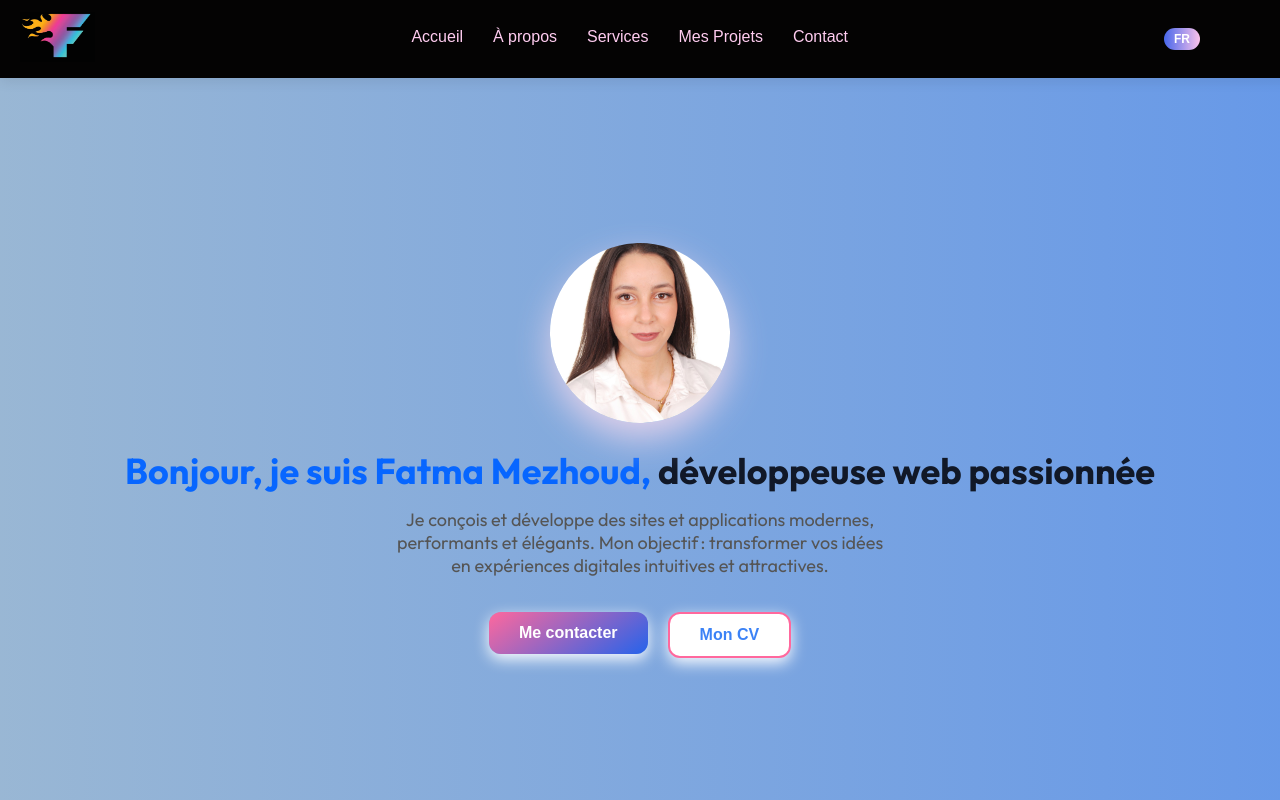
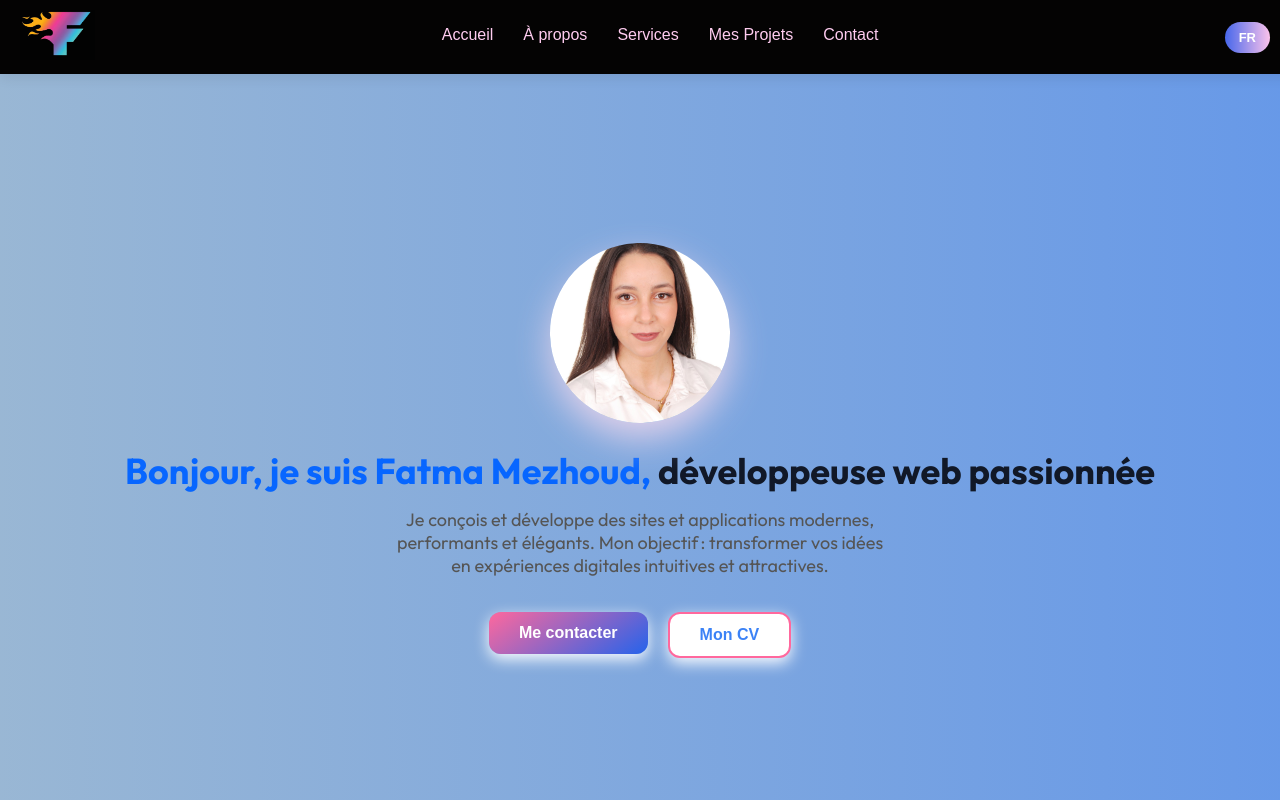
Before and after one commit to fatmamezhoud/fatma-portfolio, a React (Vite) app: page / in a window 1280 px wide. Shown: the top 800 px of the page. Built offline with nearby package versions, Linux system fonts and the light colour scheme.

Commit message:
Modifications navbar et styles

```diff
--- a/src/Components/Navbar/Navbar.css
+++ b/src/Components/Navbar/Navbar.css
@@ -1,7 +1,7 @@
 /* Navbar container */
 .navbar {
   width: 100%;
-  max-width: 100vw; /* empêche dépassement écran */
+  max-width: 100vw;
   background-color: #040303;
   box-shadow: 0 4px 12px rgba(0,0,0,0.08);
   position: fixed;
@@ -11,15 +11,13 @@
   display: flex;
   align-items: center;
   justify-content: space-between;
-  padding: 12px 20px;
+  padding: 10px 20px;
   font-family: 'Poppins', sans-serif;
   transition: all 0.3s ease;
-  perspective: 1000px;
-  flex-wrap: wrap; /* pour mobile */
-  overflow-x: hidden; /* empêche débordement horizontal */
+  flex-wrap: wrap;
+  overflow-x: hidden;
 }
 
-/* Logo */
 .navbar-logo img {
   height: 50px;
   cursor: pointer;
@@ -30,17 +28,20 @@
   transform: scale(1.05) rotateY(10deg);
 }
 
-/* Menu */
+.navbar-left {
+  display: flex;
+  align-items: center;
+  gap: 15px;
+}
+
 .nav-menu {
   display: flex;
-  flex: 1 1 auto;
   justify-content: center;
   align-items: center;
   gap: 30px;
   list-style: none;
   margin: 0;
   padding: 0;
-  flex-wrap: wrap;
 }
 
 .nav-menu li a {
@@ -50,8 +51,6 @@
   font-size: 16px;
   display: inline-block;
   transition: transform 0.4s ease, text-shadow 0.4s ease;
-  transform-style: preserve-3d;
-  backface-visibility: hidden;
 }
 
 .nav-menu li a:hover {
@@ -74,50 +73,98 @@
   width: 100%;
 }
 
-/* Wrapper pour bouton langue */
 .lang-wrapper {
-  flex-shrink: 0;       /* empêche le bouton de s’étirer */
-  display: flex;
-  align-items: center;
-  max-width: 100%;      /* ne dépasse jamais l’écran */
-  overflow: hidden;
-  margin-right: 100px;    /* décale le bouton un peu vers la gauche */
+ margin-right: 30px; /* ajuste selon le besoin */
 }
 
-/* Bouton langue */
 .lang-toggle {
   background: linear-gradient(90deg, #4767eb, #fbc2eb);
   color: #fff;
   border: none;
   border-radius: 20px;
-  padding: 4px 10px;    /* compact */
+  padding: 8px 14px;
   font-weight: 600;
-  font-size: 12px;
+  font-size: 13px;
   cursor: pointer;
-  white-space: nowrap;  /* empêche texte de passer à la ligne */
-  transition: transform 0.3s ease, box-shadow 0.3s ease;
-  max-width: 100%;
-  text-overflow: ellipsis; /* coupe si texte trop long */
 }
 
-.lang-toggle:hover {
-  transform: scale(1.05);
-  box-shadow: 0 0 10px rgba(75, 0, 130, 0.3);
+.hamburger {
+  display: none;
+  cursor: pointer;
+  z-index: 1100;
 }
 
-/* Responsive mobile */
+/* Mobile */
 @media (max-width: 768px) {
-  .nav-menu {
-    display: none; /* menu caché sur mobile */
+  /* Navbar flex : logo à gauche, menu + langue à droite */
+  .navbar {
+    display: flex;
+    align-items: center;
+    justify-content: space-between;
+    padding: 9px 20px;
+
+
   }
 
+  .navbar-left {
+    display: flex;
+    align-items: center;
+  }
+
+  .navbar-right {
+    display: flex;
+    align-items: center;
+    gap: 10px;
+    z-index: 1101; /* toujours au-dessus du menu */
+  }
+
+  /* Hamburger */
+  .hamburger {
+    display: block;
+    cursor: pointer;
+    z-index: 1101;
+  }
+
+  /* Langue */
   .lang-wrapper {
-    justify-content: flex-end;
-    margin-top: 5px;
+    margin-right: 27px; /* décale un peu le bouton à gauche du hamburger */
   }
 
   .lang-toggle {
-    padding: 3px 6px;  /* encore plus petit */
-    font-size: 11px;
+    padding: 8px 12px;
+    font-size: 13px;
+    border-radius: 20px;
+    box-shadow: 0 3px 10px rgba(75,0,130,0.3);
+  }
+
+  .lang-toggle:hover {
+    transform: scale(1.05);
+    box-shadow: 0 6px 20px rgba(75,0,130,0.5);
+  }
+
+  /* Menu mobile */
+  .nav-menu {
+    flex-direction: column;
+    align-items: center;
+    justify-content: flex-start;
+    background-color: rgba(4, 3, 3, 0.6); /* menu mobile semi-transparent */
+    position: fixed;
+    top: 64px; /* juste sous la navbar */
+    left: 0;
+    width: 100%;
+    max-width: 100%;
+    max-height: calc(100vh - 64px);
+    padding: 10px 0;
+    z-index: 1000;
+    overflow-y: auto;
+    transform: translateY(-100%);
+    transition: transform 0.3s ease, opacity 0.3s ease;
+    opacity: 0;
+    box-sizing: border-box;
+  }
+
+  .nav-menu.active {
+    transform: translateY(0);
+    opacity: 1;
   }
 }
--- a/src/Components/Navbar/Navbar.jsx
+++ b/src/Components/Navbar/Navbar.jsx
@@ -1,38 +1,69 @@
-import React from 'react';
+import React, { useState } from 'react';
 import './Navbar.css';
 import logo from '../../assets/logoportfolio.png';
 import { useLanguage } from '../../context/LanguageContext';
+import { FaBars, FaTimes } from 'react-icons/fa';
 
 const Navbar = () => {
   const { language, toggleLanguage } = useLanguage();
+  const [isOpen, setIsOpen] = useState(false);
 
-  // Labels du menu selon la langue
   const menuLabels = {
-    FR: ['Accueil', 'À propos', 'Services', 'Mes Projets', 'Contact'],
-    EN: ['Home', 'About', 'Services', 'My Work', 'Contact']
+    FR: [
+      { label: 'Accueil', id: 'hero' },
+      { label: 'À propos', id: 'about' },
+      { label: 'Services', id: 'services' },
+      { label: 'Mes Projets', id: 'mywork' },
+      { label: 'Contact', id: 'contact' }
+    ],
+    EN: [
+      { label: 'Home', id: 'hero' },
+      { label: 'About', id: 'about' },
+      { label: 'Services', id: 'services' },
+      { label: 'My Work', id: 'mywork' },
+      { label: 'Contact', id: 'contact' }
+    ]
   };
 
-  const labels = menuLabels[language];
+  const toggleMenu = () => setIsOpen(!isOpen);
+
+  const handleClick = (id) => {
+    const section = document.getElementById(id);
+    if(section){
+      section.scrollIntoView({ behavior: 'smooth', block: 'start' });
+    }
+    setIsOpen(false);
+  };
 
   return (
     <nav className='navbar'>
+      <div className='navbar-left'>
         <div className='navbar-logo'>
           <img src={logo} alt='Logo Fatma' />
         </div>
+      </div>
 
-      <ul className='nav-menu'>
-        <li><a href="#hero">{labels[0]}</a></li>
-        <li><a href="#about">{labels[1]}</a></li>
-        <li><a href="#services">{labels[2]}</a></li>
-        <li><a href="#mywork">{labels[3]}</a></li>
-        <li><a href="#contact">{labels[4]}</a></li>
+      {/* Menu pour PC */}
+      <ul className={`nav-menu ${isOpen ? 'active' : ''}`}>
+        {menuLabels[language].map(({ label, id }) => (
+          <li key={id}>
+            <a href={`#${id}`} onClick={() => handleClick(id)}>
+              {label}
+            </a>
+          </li>
+        ))}
       </ul>
 
-      {/* Wrapper pour bouton langue */}
+      {/* Hamburger + Langue mobile */}
+      <div className='navbar-right'>
+        <div className='hamburger' onClick={toggleMenu}>
+          {isOpen ? <FaTimes size={24} /> : <FaBars size={24} />}
+        </div>
         <div className='lang-wrapper'>
           <button className='lang-toggle' onClick={toggleLanguage}>
             {language}
           </button>
+        </div>
       </div>
     </nav>
   );
```
Lines whose indentation alone changed are shown as unchanged.
